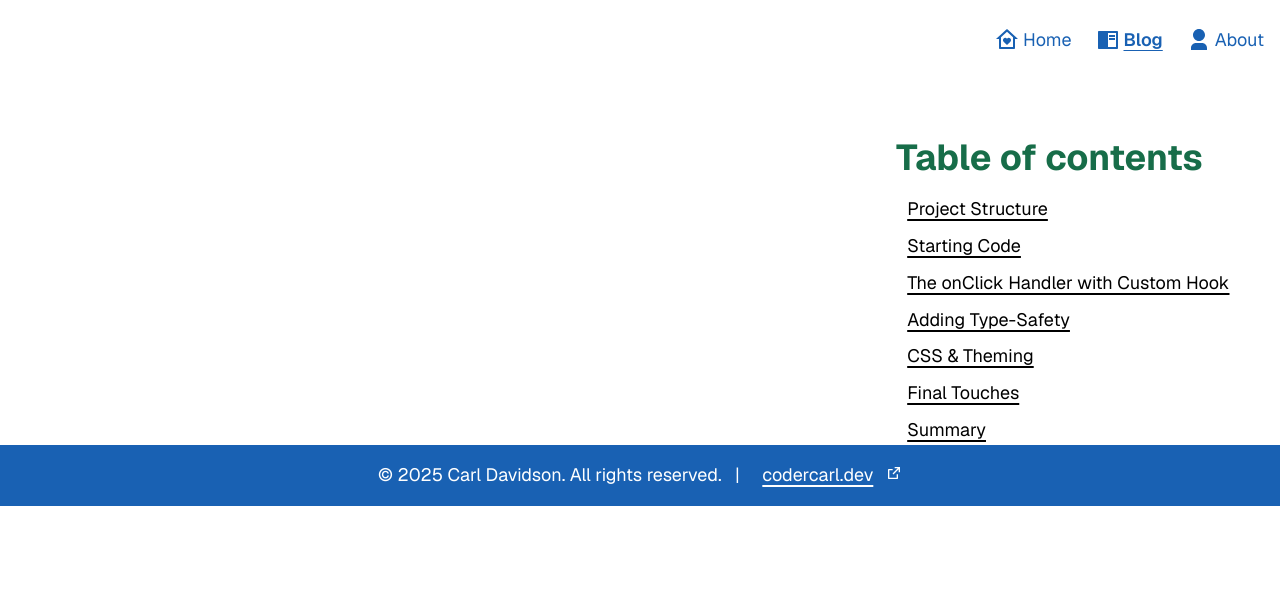
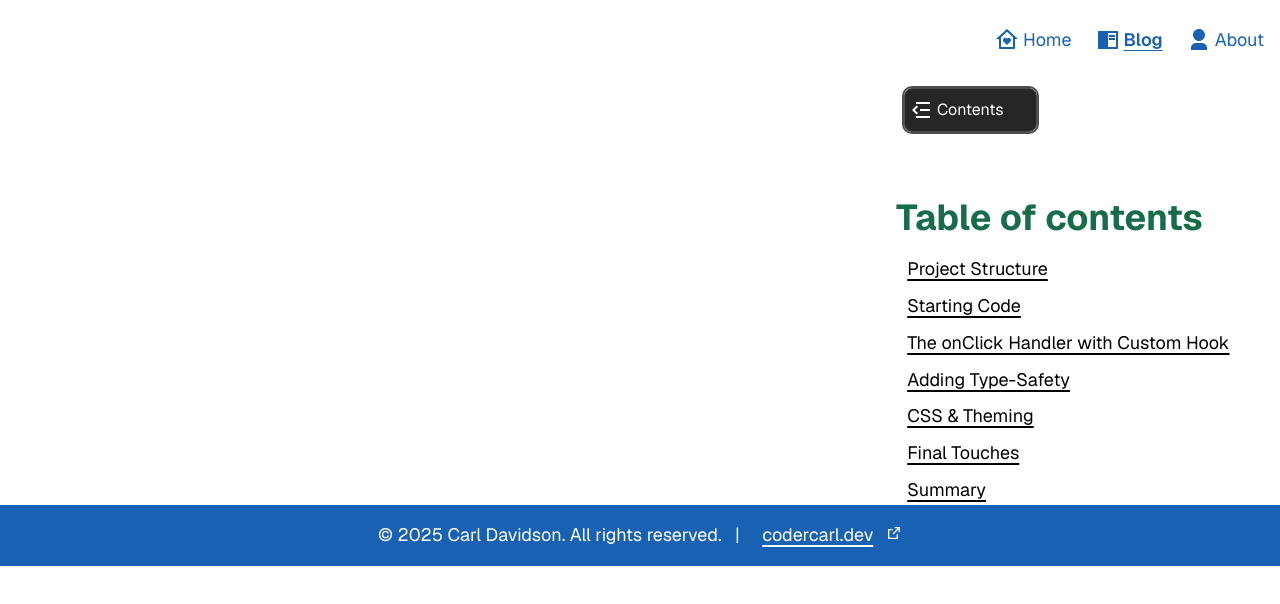
Before and after one commit to codercarl1243/react_components_system, a Next.js app: page /blog/design-system/buttons/sliders in a window 1280 px wide. Shown: the top 604 px of the page. Built offline with nearby package versions, Linux system fonts and the light colour scheme.

Commit message:
UPDATE sidebar should use one button to open and close

```diff
--- a/components/post/sidebar/index.tsx
+++ b/components/post/sidebar/index.tsx
@@ -44,18 +44,19 @@ export default function PostSideBar({
     if (!hasContents && !hasRelated && !hasExtras) return null;
 
     return (
-        <div className='side-bar-wrapper'>
+        <div className={clsx('side-bar-wrapper overlay', { 'overlay--visible': sidebarIsOpen })}>
             <Button
                 ref={openButtonRef}
                 onClick={() => handleSideBarOpenState()}
-                className='sidebar-toggle-button--open'
+                className='sidebar-toggle-button'
                 aria-controls='sideBar'
                 aria-expanded={sidebarIsOpen}
                 aria-label="Open table of contents"
                 data-style='filled'
-                icon={RiMenuFold3Line}
+                icon={sidebarIsOpen ? RiMenuUnfold3Line : RiMenuFold3Line}
             >
-                 <span aria-hidden="true">Contents</span>
+                {sidebarIsOpen && <span className="sr-only">Close table of contents</span>}
+                <span aria-hidden="true">Contents</span>
             </Button>
             <aside
                 ref={sidebarRef}
@@ -64,17 +65,6 @@ export default function PostSideBar({
                 className={clsx('post-sidebar flow-8', className)}
                 {...props}
             >
-                <Button
-                    onClick={() => handleSideBarOpenState()}
-                    className='sidebar-toggle-button--close'
-                    aria-controls='sideBar'
-                    aria-expanded={sidebarIsOpen}
-                    data-style='filled'
-                    icon={RiMenuUnfold3Line}
-                >
-                    <span className="sr-only">Close table of contents</span>
-                    <span aria-hidden="true">Contents</span>
-                </Button>
                 {hasContents && <ToC items={contents} />}
                 {hasRelated && <RelatedPosts posts={relatedPosts} />}
                 {author && <Author author={author} />}
```
